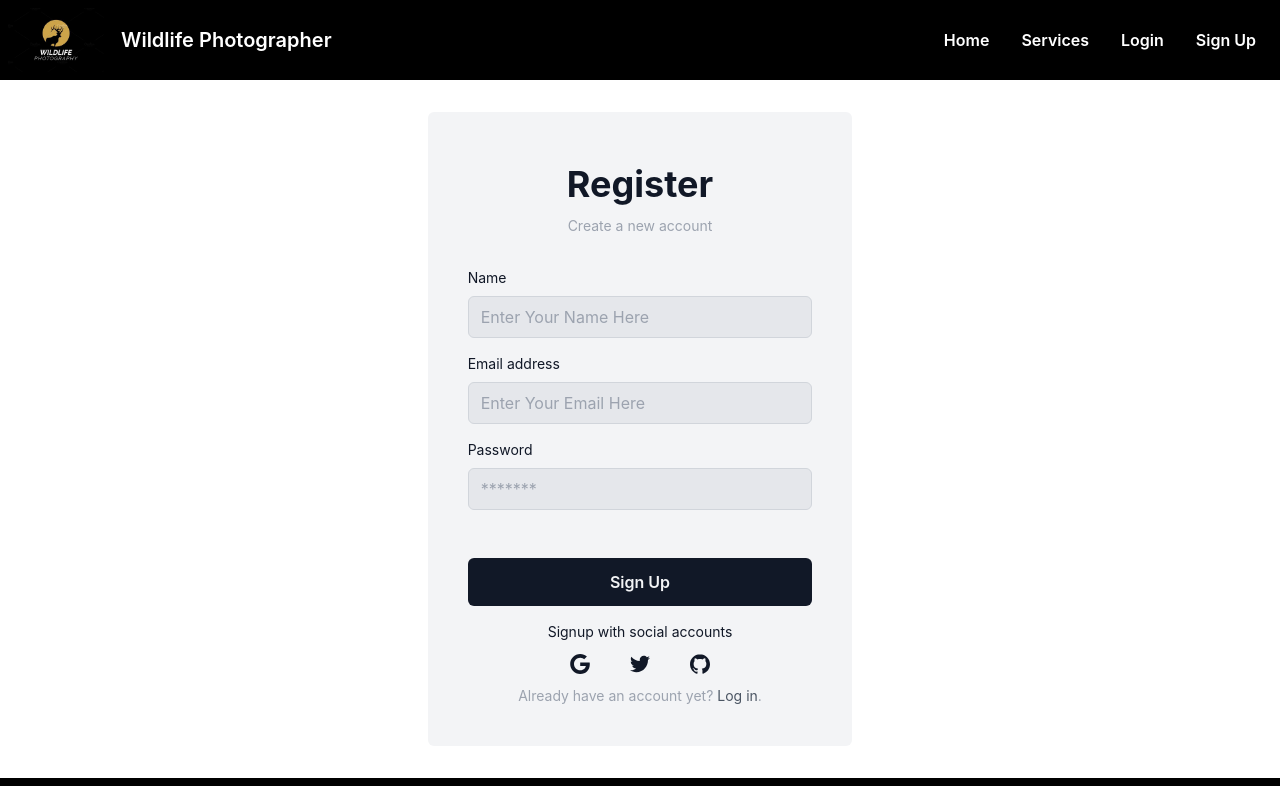
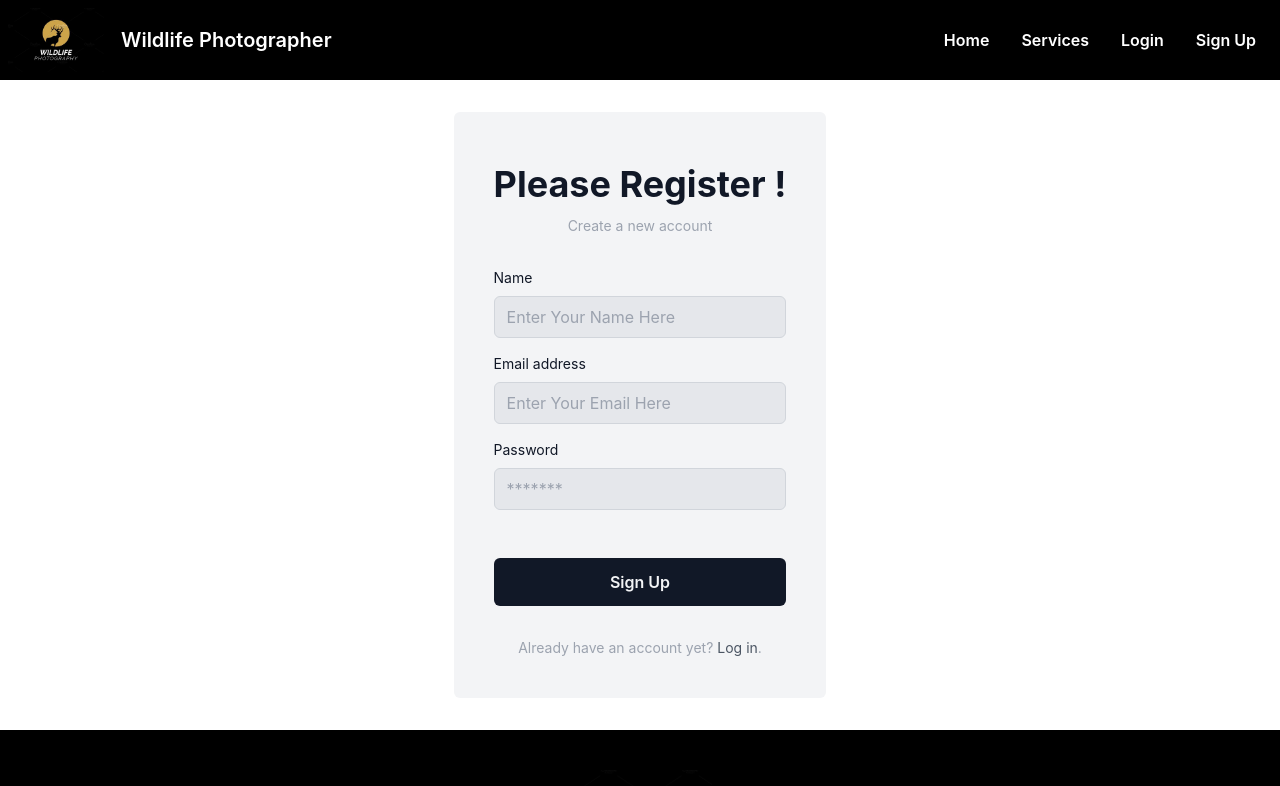
Before and after one commit to mujahidulamin/wildlife-photography-client, a React (Create React App) app: page /signup in a window 1280 px wide. Shown: the top 786 px of the page. Built offline with nearby package versions, Linux system fonts and the light colour scheme.

Commit message:
serviceDetails-page-added

```diff
--- a/src/Pages/AllServices/SingleServiceCard.js
+++ b/src/Pages/AllServices/SingleServiceCard.js
@@ -1,6 +1,7 @@
 import React from 'react';
 import { PhotoProvider, PhotoView } from 'react-photo-view';
 import 'react-photo-view/dist/react-photo-view.css';
+import { Link } from 'react-router-dom';
 
 const SingleServiceCard = ({ singleService }) => {
 
@@ -10,7 +11,7 @@ const SingleServiceCard = ({ singleService }) => {
         <div className="card w-full bg-base-100 shadow-xl mb-8">
             <PhotoProvider>
                 <figure className="px-10 pt-10">
-                    <PhotoView src= {image}>
+                    <PhotoView src={image}>
                         <img src={image} alt="Shoes" className="rounded-xl" />
                     </PhotoView>
                 </figure>
@@ -20,9 +21,9 @@ const SingleServiceCard = ({ singleService }) => {
                 </h2>
                 <p className='font-bold text-xl'>Price: {price}</p>
                 <p><span className='font-bold'>Description:</span> {description.slice(0, 100) + '...'} </p>
-                <div className="card-actions">
+                <Link to={`/services/${_id}`}>
                     <button className="btn btn-accent">View Details</button>
-                </div>
+                </Link>
             </div>
         </div>
     );
--- a/src/Pages/Home/Remote/Remote.js
+++ b/src/Pages/Home/Remote/Remote.js
@@ -12,13 +12,13 @@ const Remote = () => {
             </div>
             <PhotoProvider>
                 <div>
-                    <PhotoView src='http://www.wildlifephoto.com/wp-content/uploads/2015/09/remote-2.jpg'>
-                        <img src="http://www.wildlifephoto.com/wp-content/uploads/2015/09/remote-2.jpg" alt="" />
+                    <PhotoView src='http://www.wildlifephoto.com/wp-content/uploads/2015/09/remote-1.jpg'>
+                        <img src="http://www.wildlifephoto.com/wp-content/uploads/2015/09/remote-1.jpg" alt="" />
                     </PhotoView>
                 </div>
                 <div>
-                    <PhotoView src='http://www.wildlifephoto.com/wp-content/uploads/2015/09/remote-3.jpg'>
-                        <img src="http://www.wildlifephoto.com/wp-content/uploads/2015/09/remote-3.jpg" alt="" />
+                    <PhotoView src='http://www.wildlifephoto.com/wp-content/uploads/2015/09/zambia-3.jpg'>
+                        <img src="http://www.wildlifephoto.com/wp-content/uploads/2015/09/zambia-3.jpg" alt="" />
                     </PhotoView>
                 </div>
                 <div>
--- a/src/Pages/Home/Services/ServiceCard.js
+++ b/src/Pages/Home/Services/ServiceCard.js
@@ -1,6 +1,7 @@
 import React from 'react';
 import { PhotoProvider, PhotoView } from 'react-photo-view';
 import 'react-photo-view/dist/react-photo-view.css';
+import { Link } from 'react-router-dom';
 
 const ServiceCard = ({ service }) => {
 
@@ -10,7 +11,7 @@ const ServiceCard = ({ service }) => {
         <div className="card w-full bg-base-100 shadow-xl mb-8">
             <PhotoProvider>
                 <figure className="px-10 pt-10">
-                    <PhotoView src= {image}>
+                    <PhotoView src={image}>
                         <img src={image} alt="Shoes" className="rounded-xl" />
                     </PhotoView>
                 </figure>
@@ -21,7 +22,9 @@ const ServiceCard = ({ service }) => {
                 <p className='font-bold text-xl'>Price: {price}</p>
                 <p><span className='font-bold'>Description:</span> {description.slice(0, 100) + '...'} </p>
                 <div className="card-actions">
-                    <button className="btn btn-accent">View Details</button>
+                    <Link to={`/services/${_id}`}>
+                        <button className="btn btn-accent">View Details</button>
+                    </Link>
                 </div>
             </div>
         </div>
--- /dev/null
+++ b/src/Pages/ServiceDetails/ServiceDetails.js
@@ -0,0 +1,42 @@
+import React from 'react';
+import { useLoaderData } from 'react-router-dom';
+
+const ServiceDetails = () => {
+
+    const services = useLoaderData()
+
+    const { _id, price, image, service_name, description } = services
+    return (
+        <div className='grid grid-cols-1 md:grid-cols-2 gap-4 px-4 py-16 mx-auto sm:max-w-xl md:max-w-full lg:max-w-screen-xl md:px-24 lg:px-8 lg:py-20'>
+            <div>
+                <div className='bg-gray-100 p-6 rounded shadow-lg'>
+                    <h2 className='text-3xl font-bold text-center mb-5'>{service_name}</h2>
+                    <img
+                        className='object-cover w-full mb-6 rounded shadow-lg xl:h-80'
+                        src={image}
+                        alt=''
+                    />
+                    <div className='text-justify'>
+                        <span className='font-bold '>Description: </span>
+                        {description}
+                    </div>
+                    <div className='lg:flex lg:justify-between lg:items-center'>
+
+                    </div>
+                </div>
+            </div>
+
+            <div>
+                <div>
+                    <div className='bg-gray-100 p-6 rounded shadow-lg'>
+
+                    </div>
+                </div>
+            </div>
+
+
+        </div>
+    );
+};
+
+export default ServiceDetails;
--- a/src/Pages/SignUp/SignUp.js
+++ b/src/Pages/SignUp/SignUp.js
@@ -6,7 +6,7 @@ const Register = () => {
         <div className='flex justify-center items-center pt-8 pb-8'>
             <div className='flex flex-col max-w-md p-6 rounded-md sm:p-10 bg-gray-100 text-gray-900'>
                 <div className='mb-8 text-center'>
-                    <h1 className='my-3 text-4xl font-bold'>Register</h1>
+                    <h1 className='my-3 text-4xl font-bold'>Please Register !</h1>
                     <p className='text-sm text-gray-400'>Create a new account</p>
                 </div>
                 <form
@@ -67,43 +67,7 @@ const Register = () => {
                         </div>
                     </div>
                 </form>
-                <div className='flex items-center pt-4 space-x-1'>
-                    <div className='flex-1 h-px sm:w-16 dark:bg-gray-700'></div>
-                    <p className='px-3 text-sm dark:text-gray-400'>
-                        Signup with social accounts
-                    </p>
-                    <div className='flex-1 h-px sm:w-16 dark:bg-gray-700'></div>
-                </div>
-                <div className='flex justify-center space-x-4'>
-                    <button aria-label='Log in with Google' className='p-3 rounded-sm'>
-                        <svg
-                            xmlns='http://www.w3.org/2000/svg'
-                            viewBox='0 0 32 32'
-                            className='w-5 h-5 fill-current'
-                        >
-                            <path d='M16.318 13.714v5.484h9.078c-0.37 2.354-2.745 6.901-9.078 6.901-5.458 0-9.917-4.521-9.917-10.099s4.458-10.099 9.917-10.099c3.109 0 5.193 1.318 6.38 2.464l4.339-4.182c-2.786-2.599-6.396-4.182-10.719-4.182-8.844 0-16 7.151-16 16s7.156 16 16 16c9.234 0 15.365-6.49 15.365-15.635 0-1.052-0.115-1.854-0.255-2.651z'></path>
-                        </svg>
-                    </button>
-                    <button aria-label='Log in with Twitter' className='p-3 rounded-sm'>
-                        <svg
-                            xmlns='http://www.w3.org/2000/svg'
-                            viewBox='0 0 32 32'
-                            className='w-5 h-5 fill-current'
-                        >
-                            <path d='M31.937 6.093c-1.177 0.516-2.437 0.871-3.765 1.032 1.355-0.813 2.391-2.099 2.885-3.631-1.271 0.74-2.677 1.276-4.172 1.579-1.192-1.276-2.896-2.079-4.787-2.079-3.625 0-6.563 2.937-6.563 6.557 0 0.521 0.063 1.021 0.172 1.495-5.453-0.255-10.287-2.875-13.52-6.833-0.568 0.964-0.891 2.084-0.891 3.303 0 2.281 1.161 4.281 2.916 5.457-1.073-0.031-2.083-0.328-2.968-0.817v0.079c0 3.181 2.26 5.833 5.26 6.437-0.547 0.145-1.131 0.229-1.724 0.229-0.421 0-0.823-0.041-1.224-0.115 0.844 2.604 3.26 4.5 6.14 4.557-2.239 1.755-5.077 2.801-8.135 2.801-0.521 0-1.041-0.025-1.563-0.088 2.917 1.86 6.36 2.948 10.079 2.948 12.067 0 18.661-9.995 18.661-18.651 0-0.276 0-0.557-0.021-0.839 1.287-0.917 2.401-2.079 3.281-3.396z'></path>
-                        </svg>
-                    </button>
-                    <button aria-label='Log in with GitHub' className='p-3 rounded-sm'>
-                        <svg
-                            xmlns='http://www.w3.org/2000/svg'
-                            viewBox='0 0 32 32'
-                            className='w-5 h-5 fill-current'
-                        >
-                            <path d='M16 0.396c-8.839 0-16 7.167-16 16 0 7.073 4.584 13.068 10.937 15.183 0.803 0.151 1.093-0.344 1.093-0.772 0-0.38-0.009-1.385-0.015-2.719-4.453 0.964-5.391-2.151-5.391-2.151-0.729-1.844-1.781-2.339-1.781-2.339-1.448-0.989 0.115-0.968 0.115-0.968 1.604 0.109 2.448 1.645 2.448 1.645 1.427 2.448 3.744 1.74 4.661 1.328 0.14-1.031 0.557-1.74 1.011-2.135-3.552-0.401-7.287-1.776-7.287-7.907 0-1.751 0.62-3.177 1.645-4.297-0.177-0.401-0.719-2.031 0.141-4.235 0 0 1.339-0.427 4.4 1.641 1.281-0.355 2.641-0.532 4-0.541 1.36 0.009 2.719 0.187 4 0.541 3.043-2.068 4.381-1.641 4.381-1.641 0.859 2.204 0.317 3.833 0.161 4.235 1.015 1.12 1.635 2.547 1.635 4.297 0 6.145-3.74 7.5-7.296 7.891 0.556 0.479 1.077 1.464 1.077 2.959 0 2.14-0.020 3.864-0.020 4.385 0 0.416 0.28 0.916 1.104 0.755 6.4-2.093 10.979-8.093 10.979-15.156 0-8.833-7.161-16-16-16z'></path>
-                        </svg>
-                    </button>
-                </div>
-                <p className='px-6 text-sm text-center text-gray-400'>
+                <p className='px-6 text-sm text-center text-gray-400 mt-8'>
                     Already have an account yet?{' '}
                     <Link to={'/login'} className='hover:underline text-gray-600'>
                         Log in
--- a/src/Router/Routes/Routes.js
+++ b/src/Router/Routes/Routes.js
@@ -4,6 +4,7 @@ import Home from "../../Pages/Home/Home/Home";
 import Login from "../../Pages/Login/Login";
 import SignUp from "../../Pages/SignUp/SignUp";
 import AllServices from '../../Pages/AllServices/AllServices'
+import ServiceDetails from "../../Pages/ServiceDetails/ServiceDetails";
 
 
 
@@ -36,6 +37,11 @@ const router = createBrowserRouter([
         path: '/signup',
         element: <SignUp></SignUp>,
       },
+      {
+        path: '/services/:id',
+        element: <ServiceDetails></ServiceDetails>,
+        loader: ({params}) => fetch(`http://localhost:5000/allServices/${params.id}`)
+      },
     ]
   }
 ])
```
Also changed, not shown: src/Pages/Login/Login.js (+1 -19 lines).
